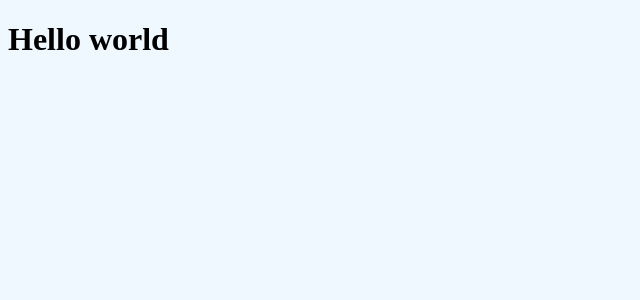
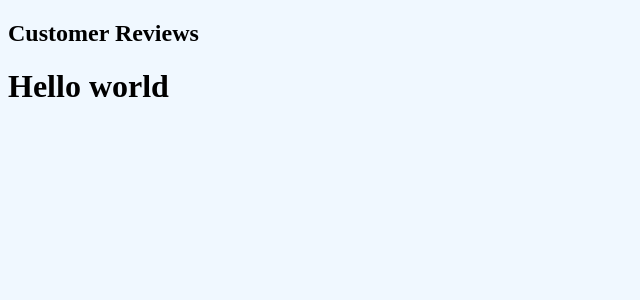
Before and after one commit to austindflatt/customer-reviews, a React (Create React App) app: page / in a window 1280 px wide. Shown: the top 300 px of the page, without its empty margins (0-640 px from the left). Built offline with nearby package versions, Linux system fonts and the light colour scheme.

Commit message:
created functional component for header

```diff
--- a/src/App.js
+++ b/src/App.js
@@ -1,8 +1,13 @@
+import Header from "./components/Header"
+
 function App() {
     return (
+        <>
+        <Header title='Customer Reviews' />
         <div className="container">
             <h1>Hello world</h1>
         </div>
+        </>
     )
 }
 
--- a/src/components/Header.jsx
+++ b/src/components/Header.jsx
@@ -0,0 +1,13 @@
+import React from 'react'
+
+function Header({ title }) {
+  return (
+    <header>
+        <div className='container'>
+            <h2>{title}</h2>
+        </div>
+    </header>
+  )
+}
+
+export default Header
```
